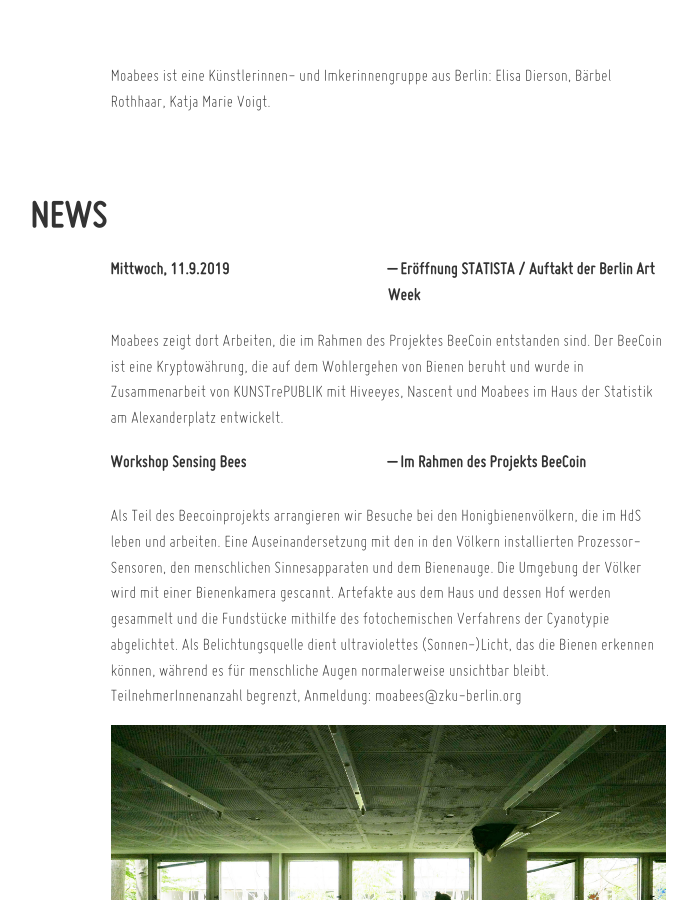
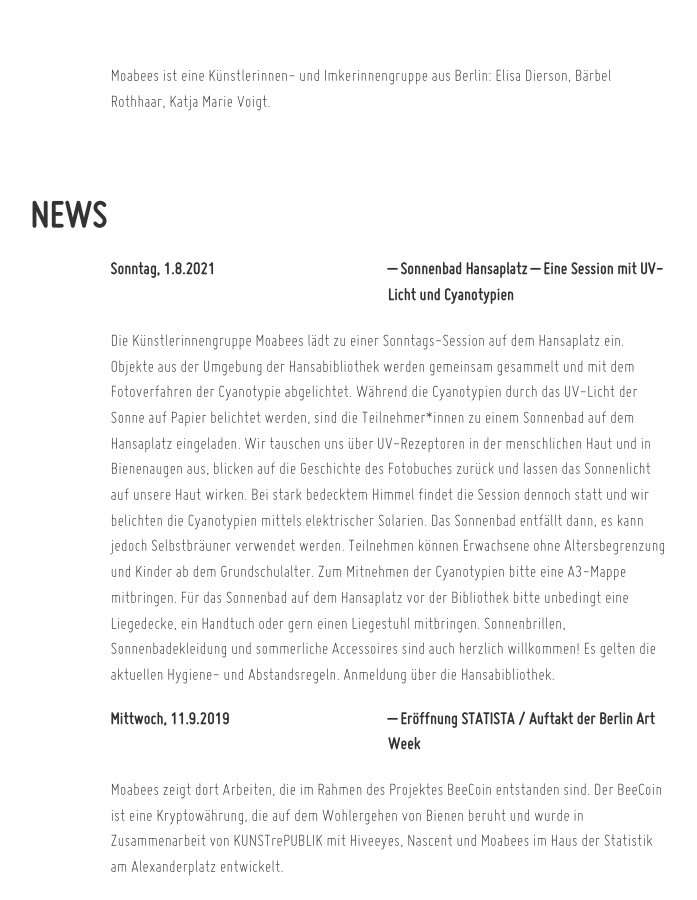
Before and after one commit to dieda/moabienen.berlin-bienenstadt.de, a Jekyll site: the page built from index.html, in a window 1280 px wide and 900 px high, scrolled down 423 px. Shown: the whole window, without its empty margins (252-949 px from the left). Built offline with Jekyll 4.4.1, drawn with Linux system fonts in a browser that asks for light colours.

Commit message:
hansabib

```diff
--- a/index.html
+++ b/index.html
@@ -25,6 +25,31 @@ Moabees ist eine Künstlerinnen- und Imkerinnengruppe aus Berlin: Elisa Dierson,
 <h2 id="praesentationen">
   News
 </h2>
+
+<p>
+<dl class="dl-horizontal">
+<dt>
+    Sonntag, 1.8.2021
+  </dt>
+  <dd>
+    Sonnenbad Hansaplatz – Eine Session mit UV-Licht und Cyanotypien
+   </dd>
+   </dl>
+Die Künstlerinnengruppe Moabees lädt zu einer Sonntags-Session auf dem Hansaplatz ein. Objekte aus der Umgebung der Hansabibliothek werden gemeinsam gesammelt und mit dem Fotoverfahren der Cyanotypie abgelichtet. Während die Cyanotypien durch das UV-Licht der Sonne auf Papier belichtet werden, sind die Teilnehmer*innen zu einem Sonnenbad auf dem Hansaplatz eingeladen. Wir tauschen uns über UV-Rezeptoren in der menschlichen Haut und in Bienenaugen aus, blicken auf die Geschichte des Fotobuches zurück und lassen das Sonnenlicht auf unsere Haut wirken.
+
+Bei stark bedecktem Himmel findet die Session dennoch statt und wir belichten die Cyanotypien mittels elektrischer Solarien. Das Sonnenbad entfällt dann, es kann jedoch Selbstbräuner verwendet werden.
+
+Teilnehmen können Erwachsene ohne Altersbegrenzung und Kinder ab dem Grundschulalter. Zum Mitnehmen der Cyanotypien bitte eine A3-Mappe mitbringen.
+
+Für das Sonnenbad auf dem Hansaplatz vor der Bibliothek bitte unbedingt eine Liegedecke, ein Handtuch oder gern einen Liegestuhl mitbringen. Sonnenbrillen, Sonnenbadekleidung und sommerliche Accessoires sind auch herzlich willkommen!
+
+Es gelten die aktuellen Hygiene- und Abstandsregeln.
+
+Anmeldung über die Hansabibliothek.
+
+</p>
+
+
 
 <p>
 <dl class="dl-horizontal">
```
